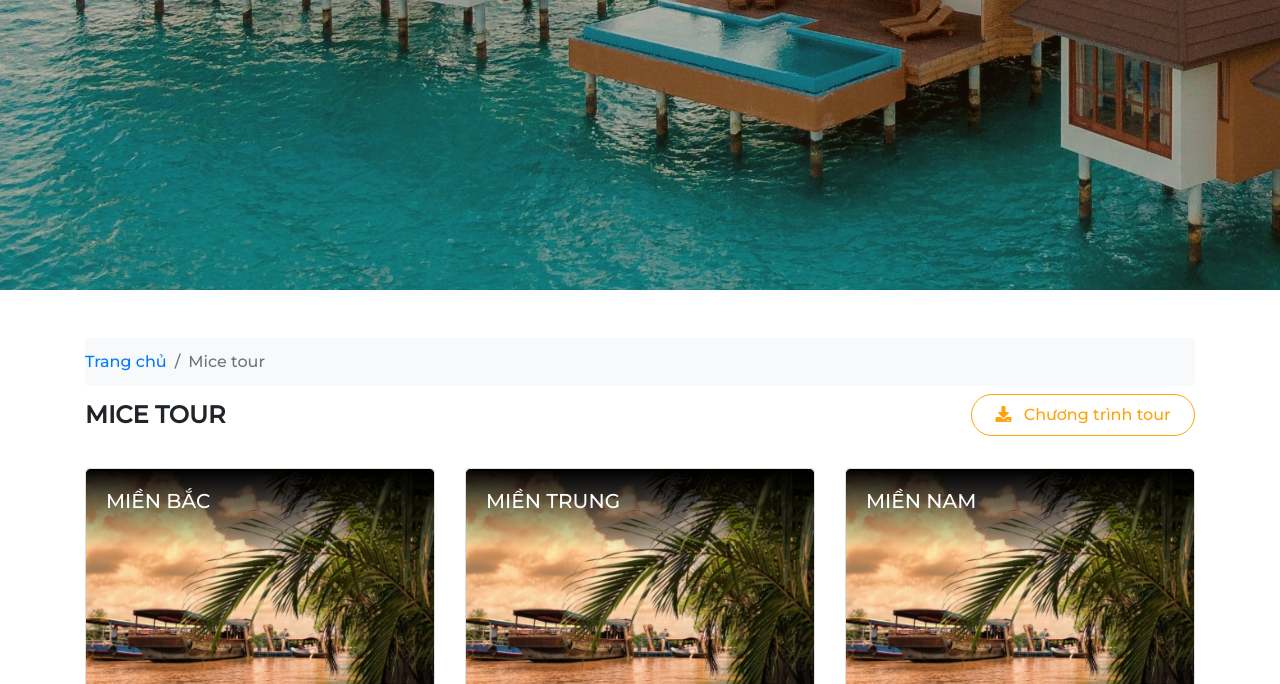
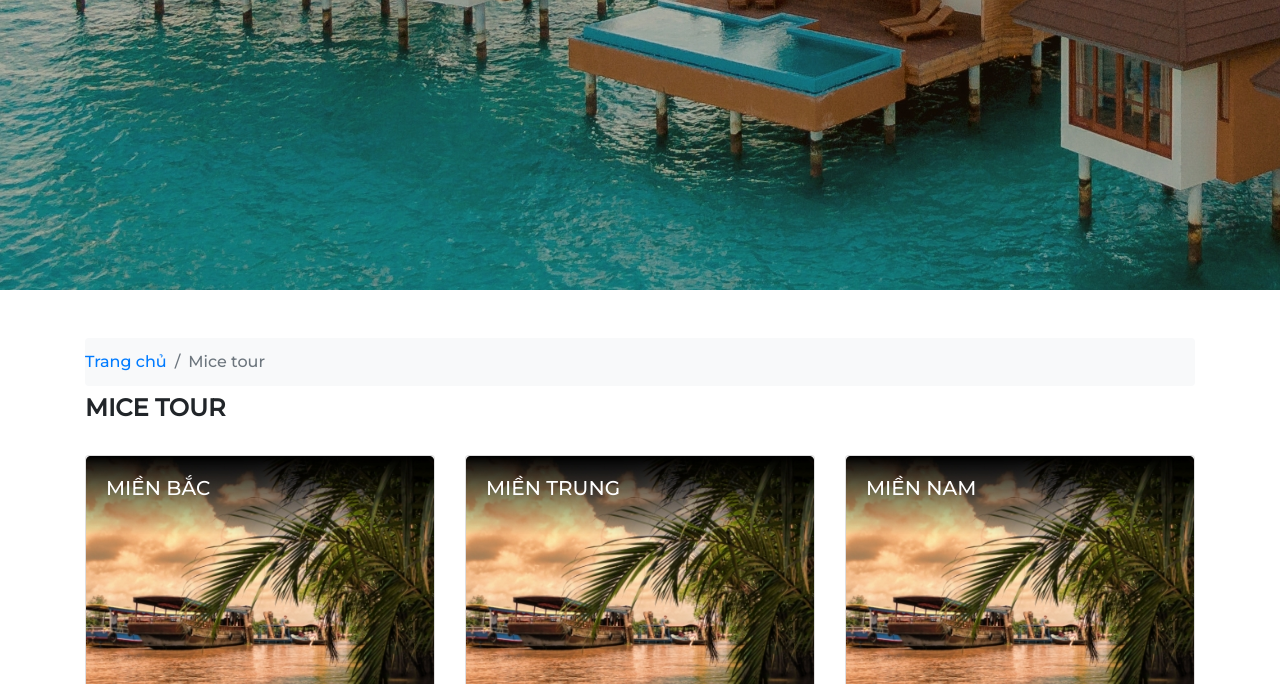
Before and after one commit to tklinh/tklinh.github.io, a plain HTML site: page mice-tour.html in a window 1280 px wide. Shown: the part 416-1100 px from the top of the page. Drawn offline with nearby package versions, Linux system fonts and the light colour scheme.

Commit message:
Update mice-tour.html
Bỏ nút Download Chương trình tour

```diff
--- a/mice-tour.html
+++ b/mice-tour.html
@@ -122,12 +122,12 @@
             <div class="d-flex justify-content-between align-items-center py-2 tour-title">
                 <h4 class="text-uppercase font-weight-bold mb-0">mice tour</h4>
                 <div class="d-flex align-items-center">
-                    <div class="btn-tour-guide">
+                    <!--<div class="btn-tour-guide">
                         <a href="#">
                             <i class="fas fa-download"></i>
                             <span class="pl-2">Chương trình tour</span>
                         </a>
-                    </div>
+                    </div>-->
                 </div>
             </div>
             <div class="tour-content mice-tour-content">
```
